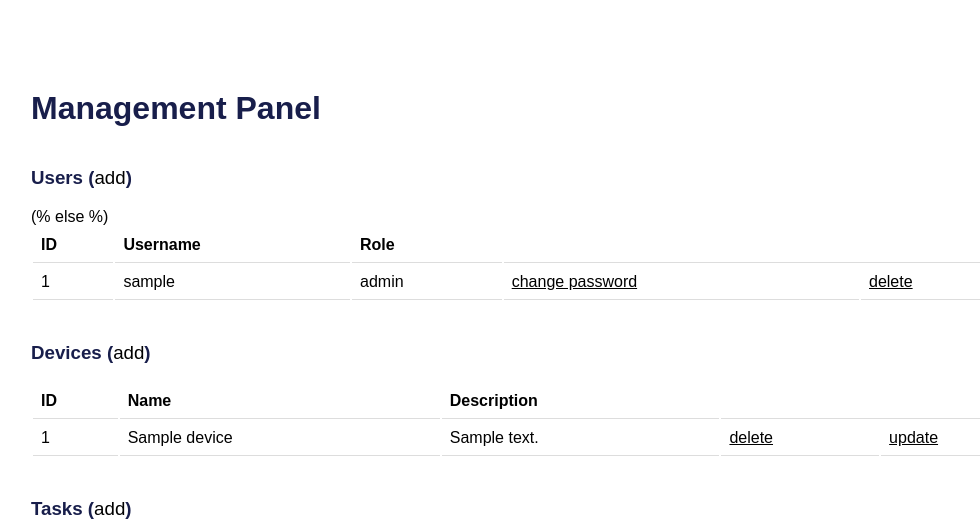
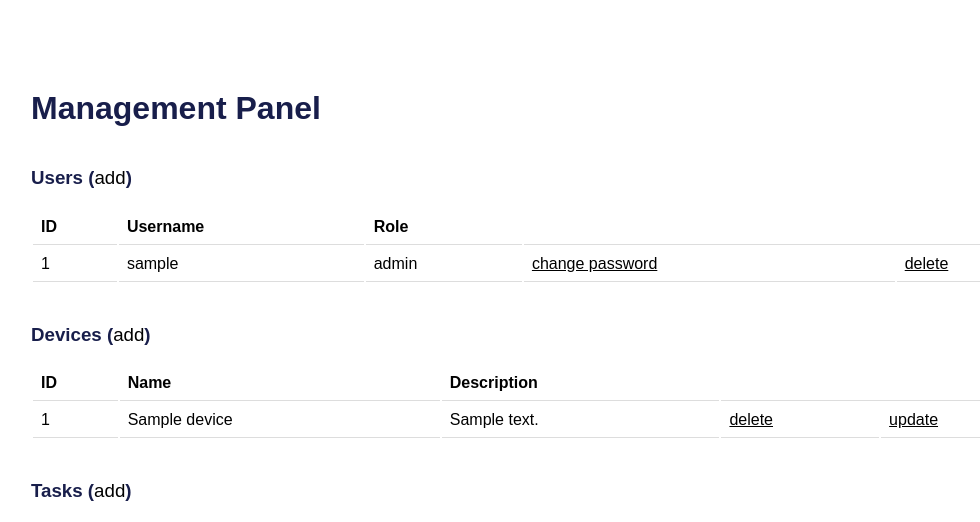
Before and after one commit to mcpcpc/taskbox, a Flask app: template taskbox/templates/manage/manage.html in a window 1280 px wide. Shown: the part 97-619 px from the top of the page, without its empty margins (97-1077 px from the left). Run offline with Flask 2, Linux system fonts and the light colour scheme; the template is opened without the code that fills it: most values are stand-ins (such as "Sample title", 1, 10 or a date in 2020).

Commit message:
Update manage.html

```diff
--- a/taskbox/templates/manage/manage.html
+++ b/taskbox/templates/manage/manage.html
@@ -23,7 +23,7 @@
 				<td><a href="{{ url_for('auth.update', id=user['id']) }}">change password</a></td>
 				{% if user.role != "admin" %}
 				<td><a href="{{ url_for('auth.delete', id=user['id']) }}">delete</a></td>
-				(% else %)
+				{% else %}
 				<td></td>
 				{% endif %}
 			</tr>
```
